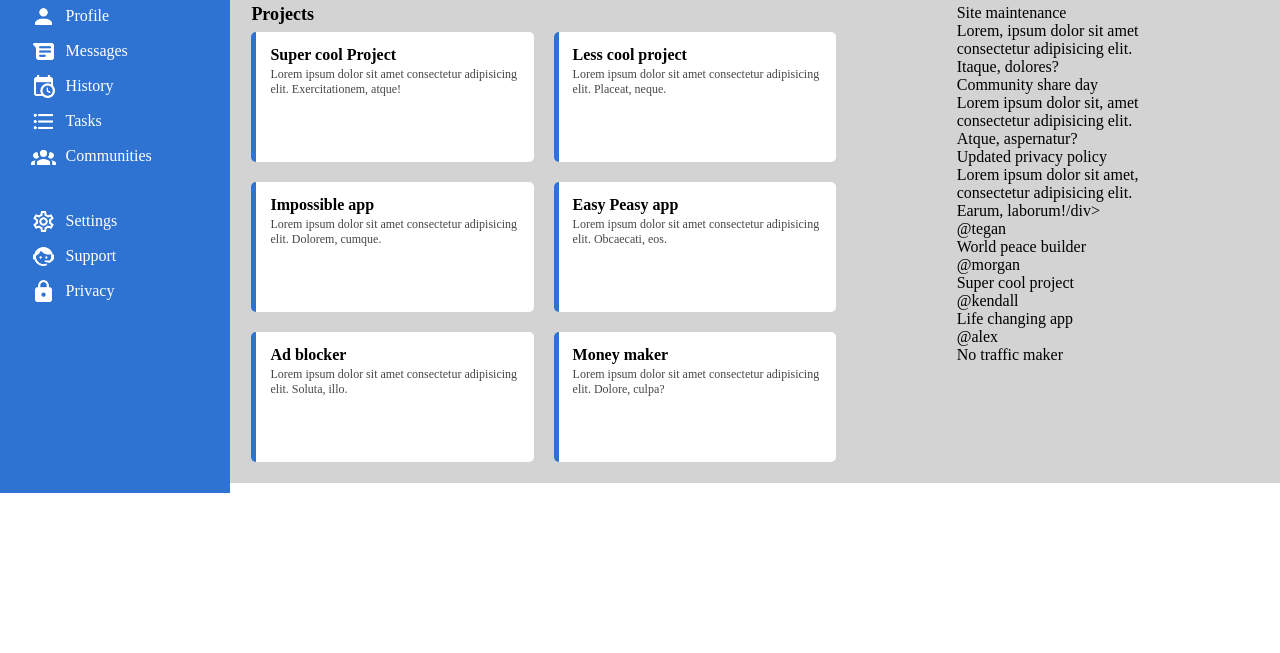
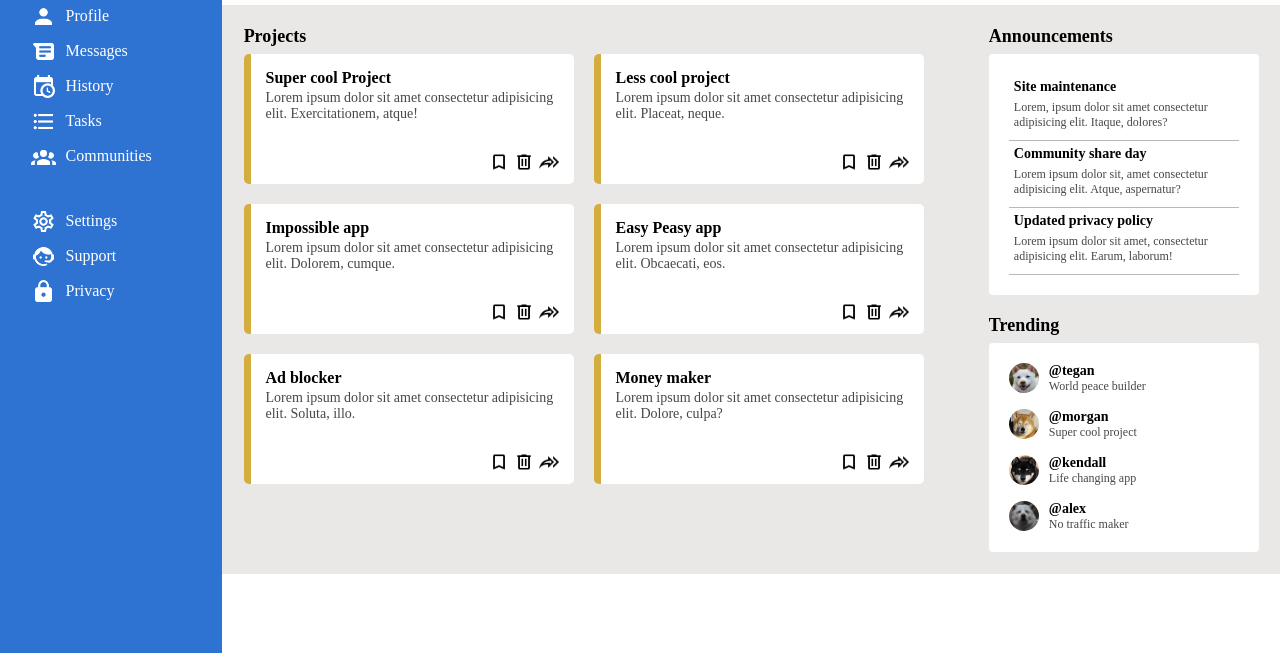
Before and after one commit to suryansh-nagar03/admin-dashboard, a plain HTML site: page index.html in a window 1280 px wide. Shown: the part 147-800 px from the top of the page. Drawn offline with Linux system fonts and the light colour scheme.

Commit message:
Completed

```diff
--- a/index.html
+++ b/index.html
@@ -58,8 +58,8 @@
             <div class="header">
                 <div class="header-top">
                     <div class="search">
-                        <img src="img/search.svg" alt="search">
-                        <div class="search-box"></div>
+                        <img src="img/search.svg" alt="search" id="search-img">
+                        <input class="search-box"></i>
                     </div>
                     <div id="login-name">
                         <img src="img/bell.png" alt="communities" class="bell-img">
@@ -91,47 +91,72 @@
                                 <div class="project-heading">Super cool Project</div>
                                 <div class="project-text">Lorem ipsum dolor sit amet consectetur adipisicing elit. Exercitationem, atque!</div>
                             </div>
-                            <div class="project-down"></div>
+                            <div class="project-down">
+                                <img src="img/save.png" alt="save" class="project-icons">
+                                <img src="img/delete.png" alt="delete" class="project-icons">
+                                <img src="img/share.png" alt="share" class="project-icons">
+                            </div>
                         </div>
                         <div class="project-boxes">
                             <div class="project-up">
                                 <div class="project-heading">Less cool project</div>
                                 <div class="project-text">Lorem ipsum dolor sit amet consectetur adipisicing elit. Placeat, neque.</div>
                             </div>
-                            <div class="project-down"></div>
+                            <div class="project-down">
+                                <img src="img/save.png" alt="save" class="project-icons">
+                                <img src="img/delete.png" alt="delete" class="project-icons">
+                                <img src="img/share.png" alt="share" class="project-icons">
+                            </div>
                         </div>
                         <div class="project-boxes">
                             <div class="project-up">
                                 <div class="project-heading">Impossible app</div>
                                 <div class="project-text">Lorem ipsum dolor sit amet consectetur adipisicing elit. Dolorem, cumque.</div>
                             </div>
-                            <div class="project-down"></div>
+                            <div class="project-down">
+                                <img src="img/save.png" alt="save" class="project-icons">
+                                <img src="img/delete.png" alt="delete" class="project-icons">
+                                <img src="img/share.png" alt="share" class="project-icons">
+                            </div>
                         </div>
                         <div class="project-boxes">
                             <div class="project-up">
                                 <div class="project-heading">Easy Peasy app</div>
                                 <div class="project-text">Lorem ipsum dolor sit amet consectetur adipisicing elit. Obcaecati, eos.</div>
                             </div>
-                            <div class="project-down"></div>
+                            <div class="project-down">
+                                <img src="img/save.png" alt="save" class="project-icons">
+                                <img src="img/delete.png" alt="delete" class="project-icons">
+                                <img src="img/share.png" alt="share" class="project-icons">
+                            </div>
                         </div>
                         <div class="project-boxes">
                             <div class="project-up">
                                 <div class="project-heading">Ad blocker</div>
                                 <div class="project-text">Lorem ipsum dolor sit amet consectetur adipisicing elit. Soluta, illo.</div>
                             </div>
-                            <div class="project-down"></div>
+                            <div class="project-down">
+                                <img src="img/save.png" alt="save" class="project-icons">
+                                <img src="img/delete.png" alt="delete" class="project-icons">
+                                <img src="img/share.png" alt="share" class="project-icons">
+                            </div>
                         </div>
                         <div class="project-boxes">
                             <div class="project-up">
                                 <div class="project-heading">Money maker</div>
                                 <div class="project-text">Lorem ipsum dolor sit amet consectetur adipisicing elit. Dolore, culpa?</div>
                             </div>
-                            <div class="project-down"></div>
+                            <div class="project-down">
+                                <img src="img/save.png" alt="save" class="project-icons">
+                                <img src="img/delete.png" alt="delete" class="project-icons">
+                                <img src="img/share.png" alt="share" class="project-icons">
+                            </div>
                         </div>
                     </div>
                 </div>
                 <div class="update-trend">
-                    <div class="updates">
+                    <div class="update">
+                        <div class="content-heading">Announcements</div>
                         <div class="announcements">
                             <div class="announced">
                                 <div class="announced-heading">Site maintenance</div>
@@ -143,25 +168,40 @@
                             </div>
                             <div class="announced">
                                 <div class="announced-heading">Updated privacy policy</div>
-                                <div class="announced-text">Lorem ipsum dolor sit amet, consectetur adipisicing elit. Earum, laborum!/div>
+                                <div class="announced-text">Lorem ipsum dolor sit amet, consectetur adipisicing elit. Earum, laborum!</div>
                             </div>
                         </div>
+                    </div>
+                    <div class="trend">
+                        <div class="content-heading">Trending</div>
                         <div class="trending">
                             <div class="trends">
+                                <img src="img/trend-img_1.jpg" alt="img1" class="trend-img">
+                                <div class="trend-content">
                                     <div class="trend-heading">@tegan</div>
                                     <div class="trend-text">World peace builder</div>
                                 </div>
+                            </div>
                             <div class="trends">
+                                <img src="img/trend-img_2.jpg" alt="img1" class="trend-img">
+                                <div class="trend-content">
                                     <div class="trend-heading">@morgan</div>
                                     <div class="trend-text">Super cool project</div>
                                 </div>
+                            </div>
                             <div class="trends">
+                                <img src="img/trend-img_3.jpg" alt="img1" class="trend-img">
+                                <div class="trend-content">
                                     <div class="trend-heading">@kendall</div>
                                     <div class="trend-text">Life changing app</div>
                                 </div>
+                            </div>
                             <div class="trends">
+                                <img src="img/trend-img_4.jpg" alt="img1" class="trend-img">
+                                <div class="trend-content">
                                     <div class="trend-heading">@alex</div>
-                                <div class="trend-text">No traffic maker    </div>
+                                    <div class="trend-text">No traffic maker</div>
+                                </div>
                             </div>
                         </div>
                     </div>
--- a/style.css
+++ b/style.css
@@ -17,6 +17,8 @@ a{
 
 /* Side-Bar css */
 .side-bar{
+    position: sticky;
+    top: 0;
     box-sizing: border-box;
     padding: 2%;
     color: white;
@@ -25,7 +27,7 @@ a{
     display: flex;
     flex-direction: column;
     gap: 40px;
-    height:40rem;
+    height: 100vh;
 }
 .heading img{
     height: 50px;
@@ -57,13 +59,14 @@ a{
 }
 .side-bar a:hover{
     cursor: pointer;
-    color: rgb(155, 22, 66);
-    text-decoration: underline;
+    height:30px;
+    width: 30px;
+    /* padding-left: 3px; */
 }
 
 /* Header css */
 .main-board{
-    width: 82%;
+    width: 100%;
     display: flex;
     flex-direction: column;
     margin: 0;
@@ -71,7 +74,7 @@ a{
 .header{
     padding: 2%;
     padding-right: 1%;
-    height: 20%;
+    /* height: 20%; */
     background-color: white;
     width: 100%;
 }
@@ -79,20 +82,28 @@ a{
     display: flex;
     justify-content: space-between;
     gap: 20px;
-    height: 20%;
+    /* height: 20%; */
 }
 .search{
     display: flex;
-    /* box-sizing: border-box; */
     gap: 5px;
     width: 65%;
+}
+#search-img{
+    height: 25px;
+    width: 20px;
 }
 .search-box{
     border-radius: 12px;
     width: 95%;
     border: 1px solid black;
-    background-color: aliceblue;
+    background-color: rgb(234, 231, 231);
     height: 25px;
+    border: none;
+}
+.search-box:focus{
+    outline: none;
+    border: 1px solid grey;
 }
 #login-name{
     font-weight: 800;
@@ -158,17 +169,22 @@ a{
     width: 75px;
     height: 25px;
 }
-
+.buttons:hover{
+    border: 1px solid rgb(47, 115, 210);
+    background-color: white;
+    color: rgb(47, 115, 210);
+    cursor: pointer;
+}
 /* Content box designing */
 .content-box{
     width: 100%;
-    background-color: lightgrey;
+    background-color: rgb(234, 231, 231);
     display: flex;
     padding: 2%;
 }
-.projects{
-    width: 70%;
-}
+/* .projects{
+    width: 700px;
+} */
 .projects-content{
     display: flex;
     flex-wrap: wrap;
@@ -181,14 +197,16 @@ a{
     padding-bottom: 7px;
 }
 .project-boxes{
-    /* flex: 1 1 calc(33.33% - 20px);  */
-    width: 40%;
+    width: 330px;
     height: 130px;
     border:none;
-    border-left: 5px solid rgb(47, 115, 210);
+    border-left: 7px solid rgb(211, 174, 63);
     border-radius: 5px;
     background-color: white;
     padding: 2%;
+    display: flex;
+    flex-direction: column;
+    gap: 30px;
 }
 .project-up{
     display: flex;
@@ -200,9 +218,76 @@ a{
     font-weight: 800;
 }
 .project-text{
+    font-size: 14px;
+    color: rgb(70, 71, 71);
+}
+.project-down{
+    display: flex;
+    gap: 5px;
+    justify-content: right;
+}
+.project-icons{
+    width: 20px;
+    height: 20px;
+}
+
+/* Update trend section */
+.update-trend{
+    display: flex;
+    flex-direction: column;
+    gap: 20px;
+    min-width: 270px;
+}
+.update,.trend{
+    display: flex;
+    flex-direction: column;
+    width: 100%;
+    width: 100%;
+}
+.trending,.announcements{
+    border-radius: 4px;
+    background-color: white;
+    padding: 20px;
+    width: 100%;
+    /* width: 270px; */
+    display: flex;
+    flex-direction: column;
+}
+.announced{
+    display: flex;
+    flex-direction: column;
+    gap: 5px;
+    border-bottom: 1px solid rgb(180, 186, 186);
+    padding: 5px;
+    padding-bottom: 10px;
+}
+.announced-heading{
+    font-size: 14px;
+    font-weight: 800;
+}
+.announced-text{
     font-size: 12px;
     color: rgb(70, 71, 71);
 }
-.update-trend{
-    width: 200px;
+.trending{
+    display: flex;
+    flex-direction: column;
+    gap: 15px;
 }
+.trend-img{
+    height: 30px;
+    width: 30px;
+    border-radius: 50%;
+}
+.trends{
+    display: flex;
+    gap: 10px;
+}
+.trend-heading{
+    font-size: 14px;
+    font-weight:bold;
+}
+.trend-text{
+    font-size: 12px;
+    color: rgb(70, 71, 71);
+}
```
Lines whose indentation alone changed are shown as unchanged.
